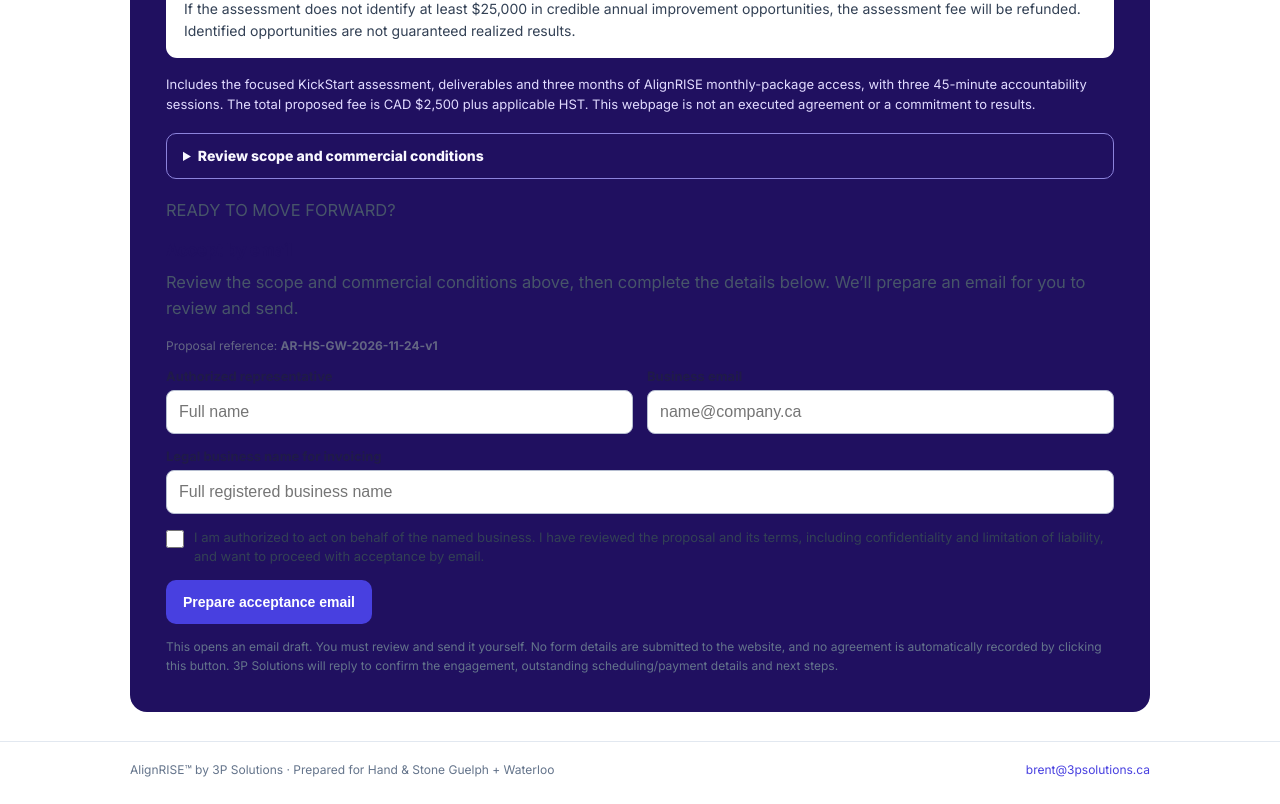
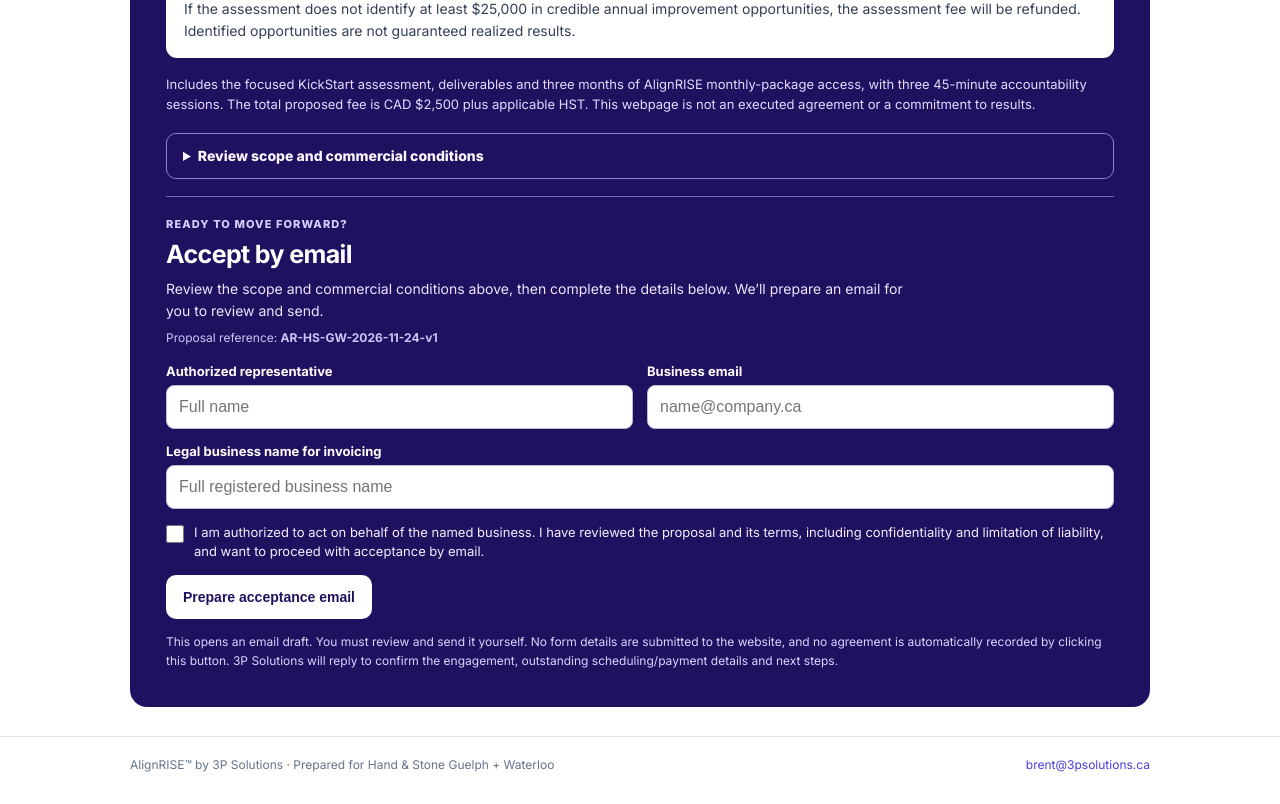
Before and after one commit to brent-prog/alignrise-site, a Next.js app: page /p/hand-stone-guelph-waterloo in a window 1280 px wide. Shown: the part 2753-3557 px from the top of the page. Built offline with nearby package versions, Linux system fonts and the light colour scheme.

Commit message:
Style single purple proposal card with integrated authorization form

```diff
--- a/src/components/prospect/prospect.css
+++ b/src/components/prospect/prospect.css
@@ -183,3 +183,18 @@
 .client-proposal-accept-submit{cursor:pointer;border:0;justify-self:start}
 .client-proposal-accept-fine{font-size:12px!important;color:#64748b!important;margin:0}
 @media(max-width:680px){.client-proposal-acceptance{padding:23px 0 30px}.client-proposal-accept-card{padding:18px 15px}.client-proposal-accept-grid{grid-template-columns:minmax(0,1fr)}.client-proposal-accept-terms{padding:12px 13px}}
+
+
+/* Unified scope + email acceptance: same purple proposal card, no duplicate terms. */
+.client-proposal-accept-inline{margin-top:17px;padding-top:19px;border-top:1px solid #776bb8;scroll-margin-top:85px}
+.client-proposal-accept-inline .client-proposal-accept-eyebrow{font-size:11px;font-weight:800;letter-spacing:.1em;color:#d4ceff;margin:0 0 5px}
+.client-proposal-accept-inline h3{color:#fff;font-size:clamp(20px,2.5vw,25px);margin:0 0 7px}
+.client-proposal-accept-inline .client-proposal-accept-intro{color:#e9e6ff;font-size:14px;margin:0 0 7px;max-width:750px}
+.client-proposal-accept-inline .client-proposal-accept-version{font-size:12px!important;color:#cbc6f7!important;margin:0 0 15px}
+.client-proposal-accept-inline .client-proposal-accept-form label:not(.client-proposal-accept-check){color:#fff}
+.client-proposal-accept-inline .client-proposal-accept-check{color:#f2efff}
+.client-proposal-accept-inline .client-proposal-accept-check input{accent-color:#b7adff}
+.client-proposal-accept-inline .client-proposal-accept-submit{background:#fff;color:#201060!important}
+.client-proposal-accept-inline .client-proposal-accept-submit:hover{background:#ede9ff}
+.client-proposal-accept-inline .client-proposal-accept-fine{color:#d9d3ff!important}
+.client-proposal-terms{margin-bottom:0}
```
